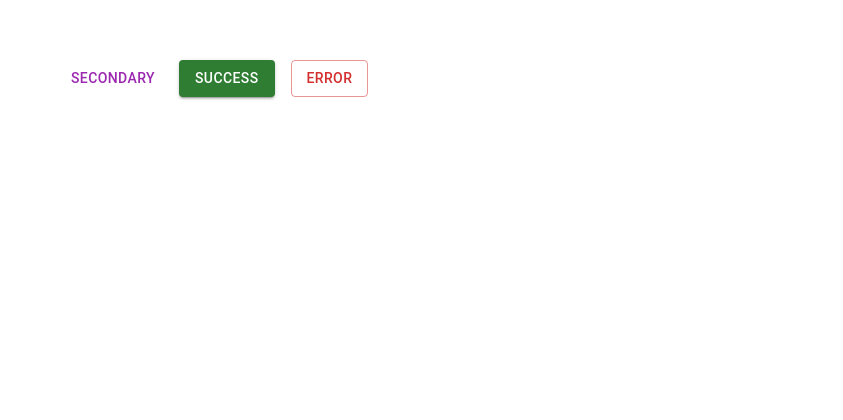
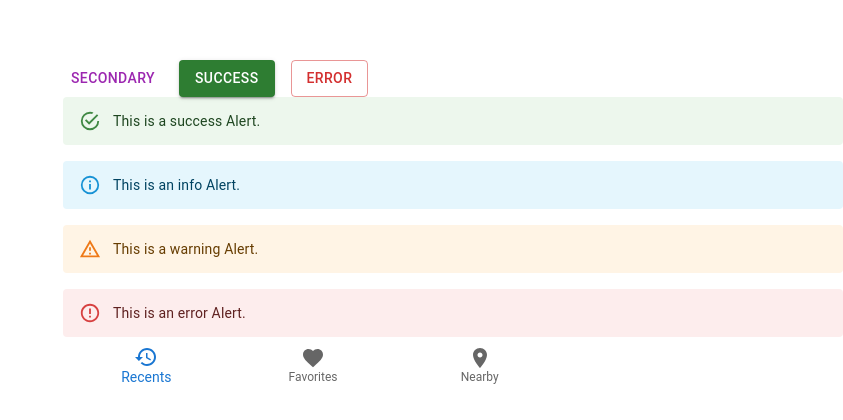
Before and after one commit to ALJAZARIhadi/ui-react-app, a React (Create React App) app: page / in a window 1280 px wide. Shown: the part 240-660 px from the top of the page, without its empty margins (437-1280 px from the left). Built offline with nearby package versions, Linux system fonts and the light colour scheme.

Commit message:
Testing Navigations

```diff
--- a/src/App.js
+++ b/src/App.js
@@ -1,9 +1,15 @@
 import './App.css';
 import Material from './Material.js'
+import UiAlerts from './UiAlerts.js';
+import UiNavigations from './UiNavigations.js';
+
+
 function App() {
   return (
     <div className="App" style={{marginTop:"300px",marginLeft:"500px"}}>
       <Material/>
+      <UiAlerts/>
+      <UiNavigations/>
     </div>
   );
 }
--- /dev/null
+++ b/src/UiAlerts.js
@@ -0,0 +1,13 @@
+import Alert from '@mui/material/Alert';
+import Stack from '@mui/material/Stack';
+
+export default function UiAlerts() {
+  return (
+    <Stack sx={{ width: '100%' }} spacing={2}>
+      <Alert severity="success">This is a success Alert.</Alert>
+      <Alert severity="info">This is an info Alert.</Alert>
+      <Alert severity="warning">This is a warning Alert.</Alert>
+      <Alert severity="error">This is an error Alert.</Alert>
+    </Stack>
+  );
+}
--- /dev/null
+++ b/src/UiNavigations.js
@@ -0,0 +1,27 @@
+import * as React from 'react';
+import Box from '@mui/material/Box';
+import BottomNavigation from '@mui/material/BottomNavigation';
+import BottomNavigationAction from '@mui/material/BottomNavigationAction';
+import RestoreIcon from '@mui/icons-material/Restore';
+import FavoriteIcon from '@mui/icons-material/Favorite';
+import LocationOnIcon from '@mui/icons-material/LocationOn';
+
+export default function UiNavigations() {
+  const [value, setValue] = React.useState(0);
+
+  return (
+    <Box sx={{ width: 500 }}>
+      <BottomNavigation
+        showLabels
+        value={value}
+        onChange={(event, newValue) => {
+          setValue(newValue);
+        }}
+      >
+        <BottomNavigationAction label="Recents" icon={<RestoreIcon />} />
+        <BottomNavigationAction label="Favorites" icon={<FavoriteIcon />} />
+        <BottomNavigationAction label="Nearby" icon={<LocationOnIcon />} />
+      </BottomNavigation>
+    </Box>
+  );
+}
```
